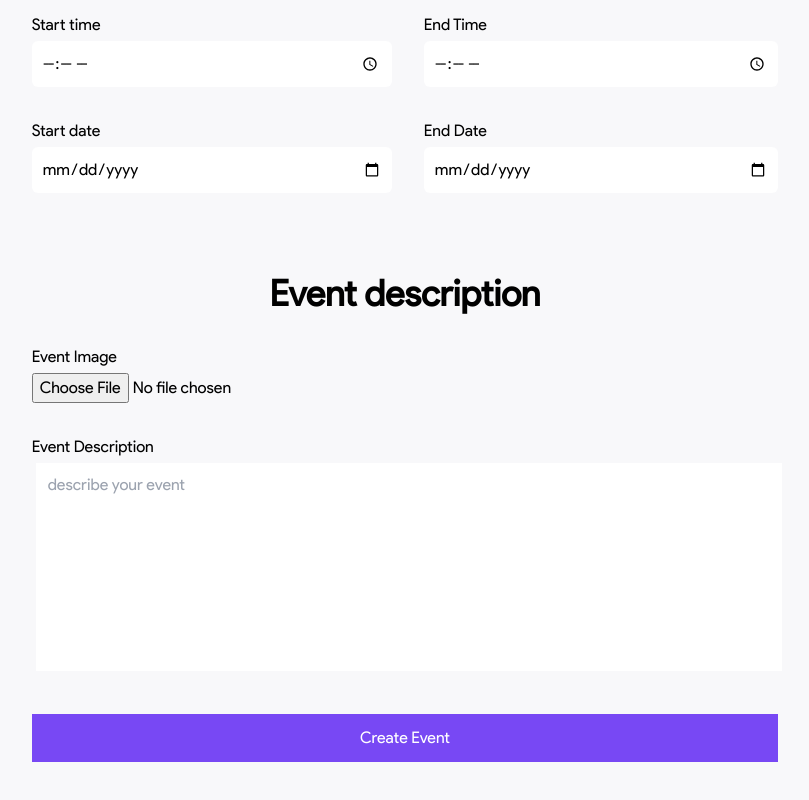
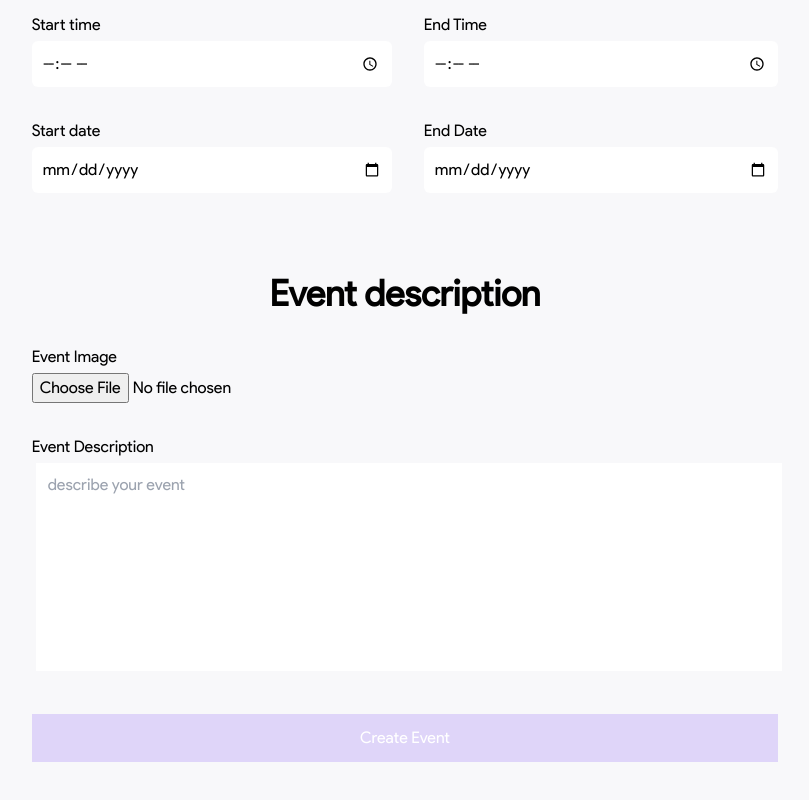
Before and after one commit to PatMiracle/EventHive, a React (Vite) app: page /#/create-event in a window 1280 px wide. Shown: the part 431-1231 px from the top of the page, without its empty margins (235-1044 px from the left). Built offline with nearby package versions, Linux system fonts and the light colour scheme.

Commit message:
updated create-event

```diff
--- a/src/pages/CreateEvent.jsx
+++ b/src/pages/CreateEvent.jsx
@@ -1,4 +1,4 @@
-import { useState } from 'react'
+import { useRef, useState } from 'react'
 import Navbar from '../components/Navbar'
 
 const CreateEvent = () => {
@@ -10,7 +10,9 @@ const CreateEvent = () => {
   const [endDate, setEndDate] = useState('')
   const [desc, setDesc] = useState('')
 
-  const handleSubmit = (e) => {
+  const submitRef = useRef(null)
+
+  const handleSubmit = async (e) => {
     e.preventDefault()
   }
 
@@ -109,7 +111,11 @@ const CreateEvent = () => {
               ></textarea>
             </div>
           </div>
-          <button className="w-full bg-primary text-center text-white py-3">
+          <button
+            disabled
+            ref={submitRef}
+            className="w-full bg-primary text-center disabled:bg-opacity-20 text-white py-3"
+          >
             Create Event
           </button>
         </form>
```
